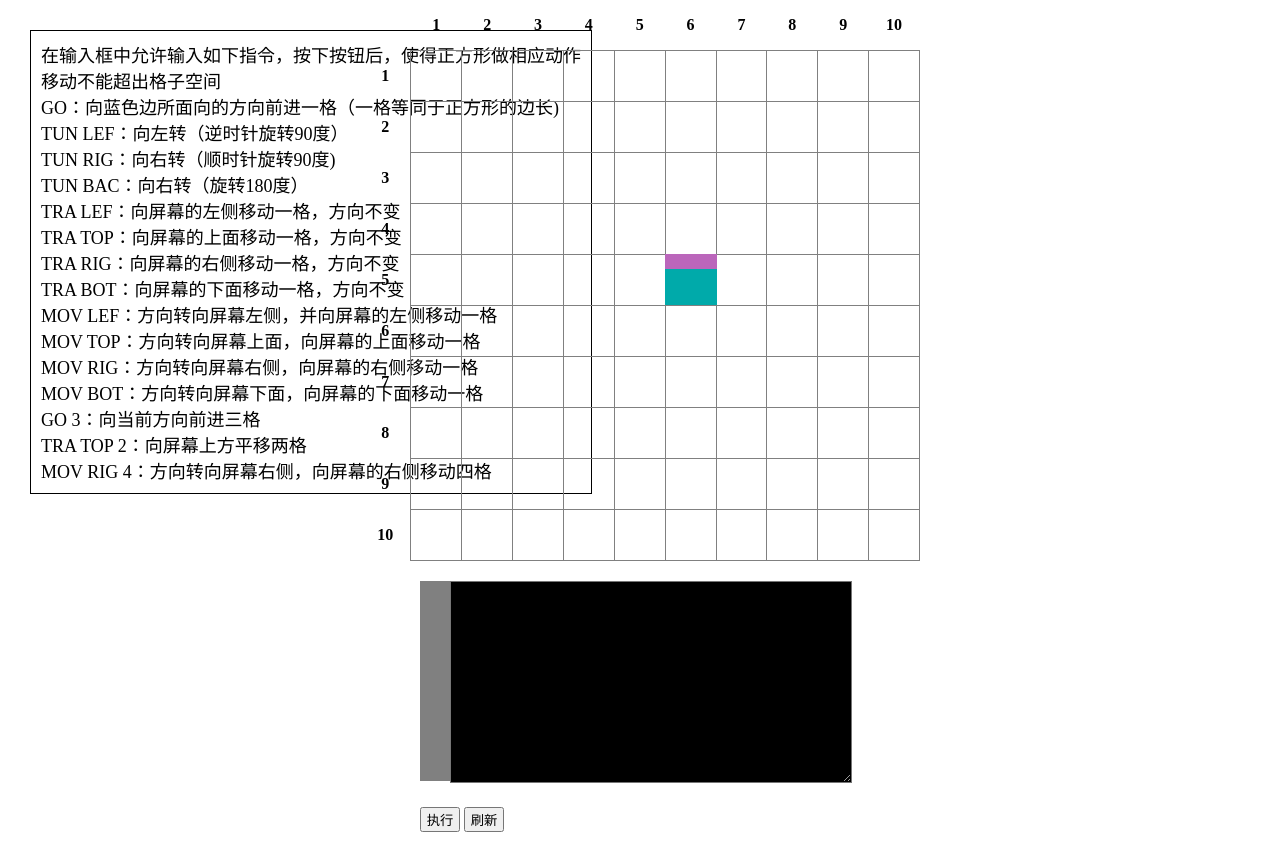
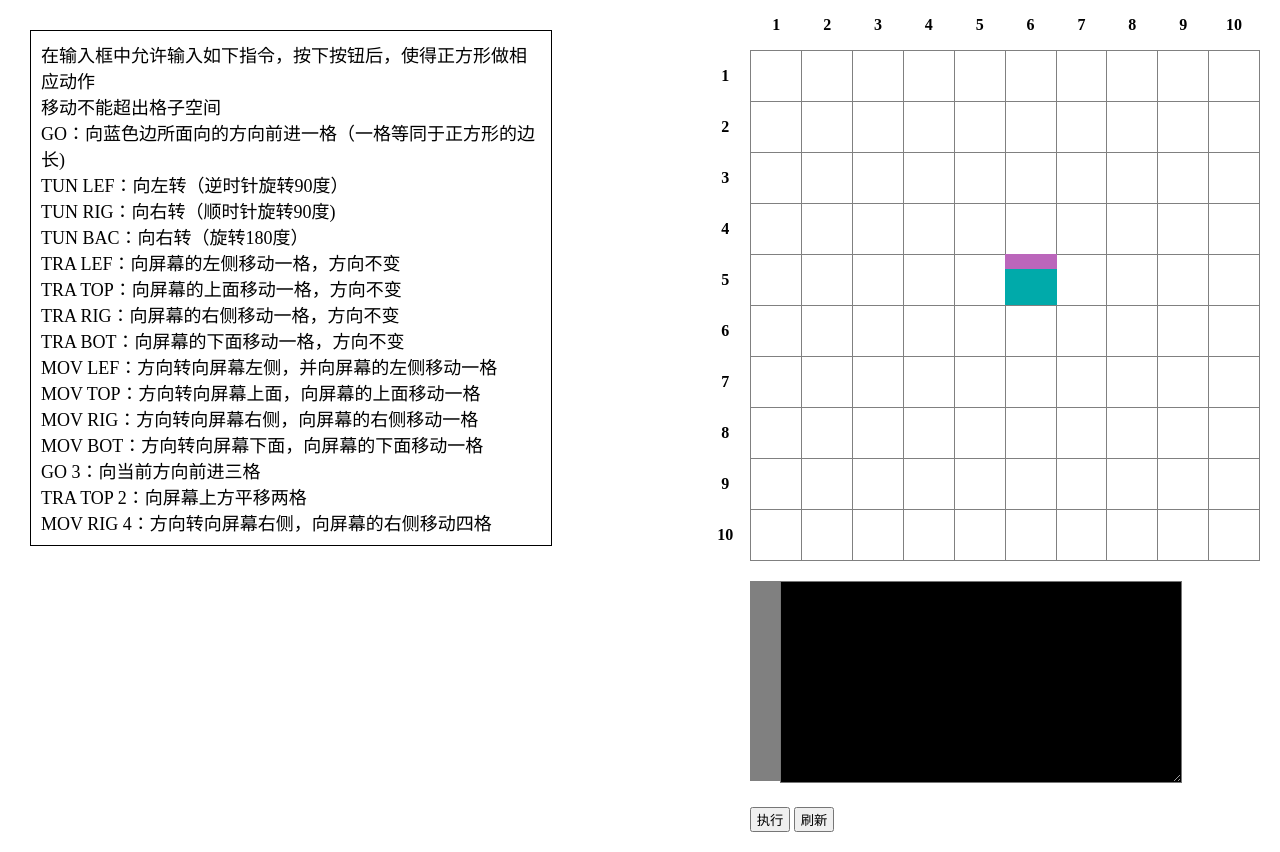
Before and after one commit to tangzhirong/tangzhirong.github.com, a plain HTML site: page small_box/index.html in a window 1280 px wide. Drawn offline with Linux system fonts and the light colour scheme.

Commit message:
update small_box index.html

```diff
--- a/small_box/css/index.css
+++ b/small_box/css/index.css
@@ -10,13 +10,15 @@ article{
   border:1px solid #000;
   padding:10px;
   font-size: 18px;
+  width: 500px;
 }
 table{
     table-layout: fixed;
     border-collapse: collapse;
     width: 560px;
-    margin: 0 auto;
     position: relative;
+    /*margin-top: 20px;*/
+    margin-left: 700px;
 }
 
 tr:first-child td,tr td:first-child{
@@ -32,7 +34,8 @@ td{
 }
 
 .control{
-    margin: 20px auto;
+    margin-top:20px;
+    margin-left: 750px;
     width: 440px;
 }
 .control ol{
```
